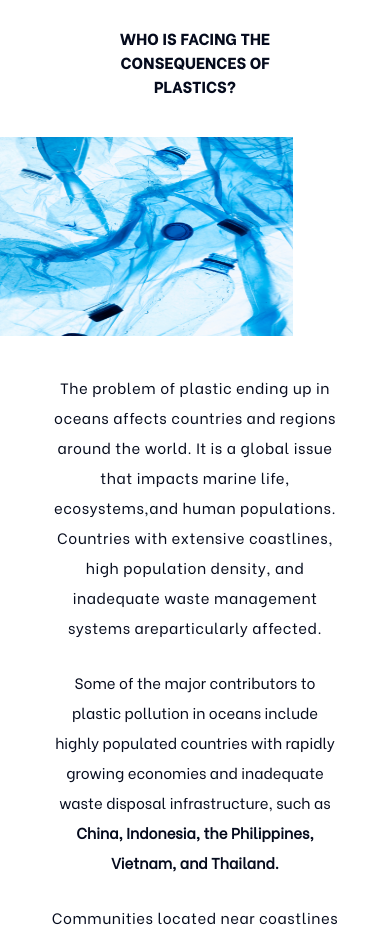
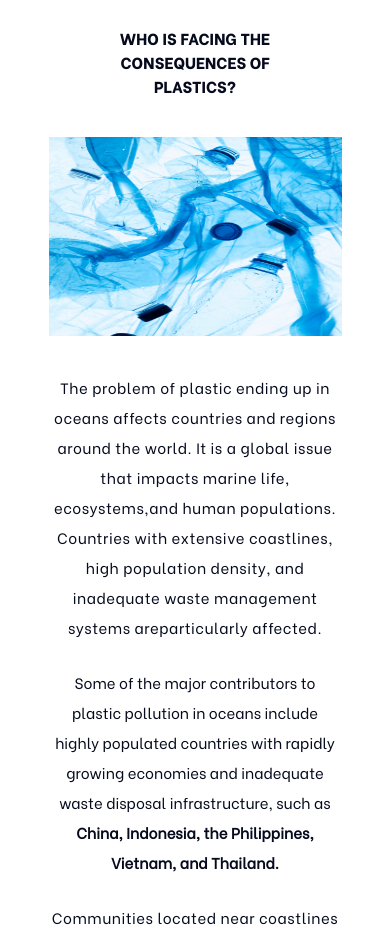
Before and after one commit to Risidio/gpgp, a React (Create React App) app: page /challenge in a window 390 px wide. Shown: the part 1900-2834 px from the top of the page. Built offline with nearby package versions, Linux system fonts and the light colour scheme; no server answers; what @prismicio/client, @prismicio/react would draw is missing.

Commit message:
Make changes to the challenge page mobile

```diff
--- a/src/components/challenge/Section2.tsx
+++ b/src/components/challenge/Section2.tsx
@@ -8,7 +8,7 @@ const Section2 = () => {
         <div className="">
           <h3 className="xl:hidden w-[160px] text-[#050B1D] text-center font-[be-vietnam-700] uppercase mx-auto text-[16px]">Who is facing the consequences of plastics?</h3>
           {/* Image */}
-          <div className="mt-[39px]  flex  items-center xl:items-start xl:mt-[5px]">
+          <div className="mt-[39px] flex justify-center xl:items-start xl:mt-[5px]">
             <img
             src={TrashedPlasticObjects}
             alt="Trashed Plastic Objects"
```
